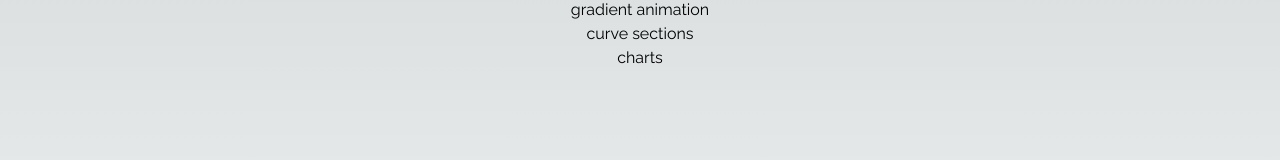
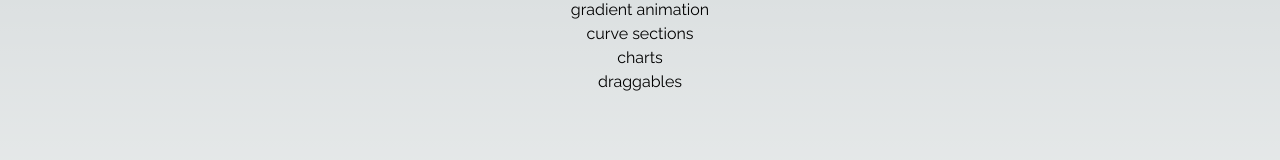
Before and after one commit to booi-dev/shokesu, a Next.js app: page / in a window 1280 px wide. Shown: the part 122-282 px from the top of the page. Built offline with nearby package versions, Linux system fonts and the light colour scheme.

Commit message:
Create draggable links

```diff
--- a/src/app/draggables/page.tsx
+++ b/src/app/draggables/page.tsx
@@ -1,6 +1,8 @@
 // src/components/HorizontalLine.js
+"use client";
+
 import React, { useState } from "react";
-import "./HorizontalLine.css";
+// import "./HorizontalLine.css";
 
 const HorizontalLine = () => {
   const [isDragging, setIsDragging] = useState(false);
@@ -36,7 +38,7 @@ const HorizontalLine = () => {
 
   return (
     <div
-      className="horizontal-line"
+      className="horizontal-line absolute h-8 w-1/2 bg-green-500"
       id="draggable-line"
       onMouseDown={handleMouseDown}
       onMouseMove={handleMouseMove}
--- a/src/app/page.tsx
+++ b/src/app/page.tsx
@@ -7,6 +7,7 @@ export default function Home() {
       <Link href="/gradient-animation">gradient animation</Link>
       <Link href="/curve-sections">curve sections</Link>
       <Link href="/charts">charts</Link>
+      <Link href="/draggables">draggables</Link>
     </main>
   );
 }
```
